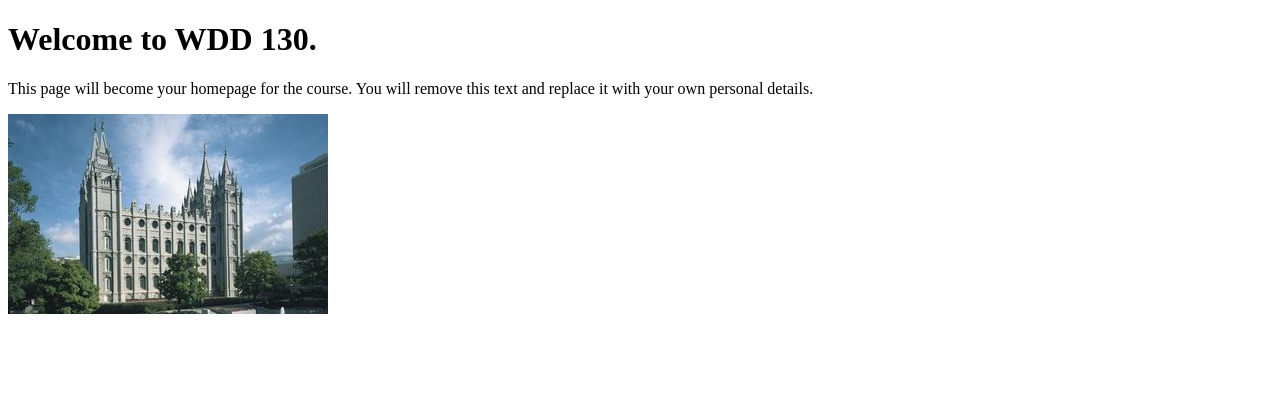
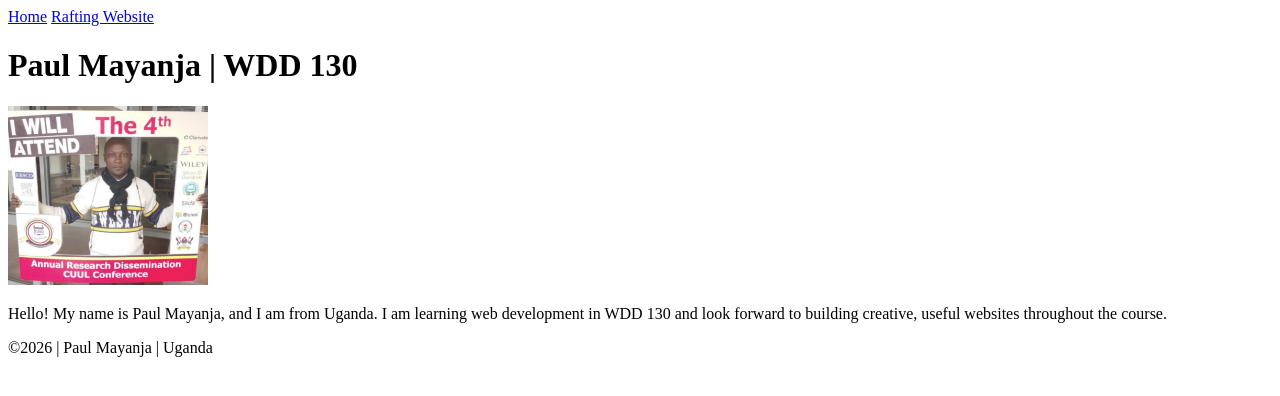
Before and after one commit to ssekuubwapaulmayanja-source/wdd130, a plain HTML site: page index.html in a window 1280 px wide. Drawn offline with Linux system fonts and the light colour scheme.

Commit message:
Assignment 1

```diff
--- a/index.html
+++ b/index.html
@@ -1,14 +1,29 @@
 <!DOCTYPE html>
-<html lang="en">
+<html lang="en-US">
+
 <head>
-    <meta charset="UTF-8">
-    <meta name="viewport" content="width=device-width, initial-scale=1.0">
-    <title>WDD 130 | Personal Homepage</title>
+    <meta charset="utf-8">
+    <meta name="viewport" content="width=device-width,initial-scale=1.0">
+    <title>Paul Mayanja | WDD 130</title>
 </head>
+
 <body>
-    <h1>Welcome to WDD 130.</h1>
-    <p>This page will become your homepage for the course. You will remove this text and replace it with your own personal details.</p>
+    <header>
+        <nav>
+            <a href="#">Home</a>
+            <a href="wwr/">Rafting Website</a>
+        </nav>
+    </header>
+    <main>
+        <h1>Paul Mayanja | WDD 130</h1>
+        <img src="images/profile.jpg" alt="Hello, my name is Paul Mayanja" width="200">
+        <p>Hello! My name is Paul Mayanja, and I am from Uganda. I am learning web development in
+            WDD 130 and look forward to building creative, useful websites throughout the course.
+        </p>
+    </main>
+    <footer>
+        <p>&copy;2026 | Paul Mayanja | Uganda</p>
+    </footer>
+</body>
 
-    <img src="images/salt-lake-temple.jpg" alt="The Salt Lake Temple.">
-</body>
 </html>
```
Also changed, not shown: images/profile.jpg (added).
